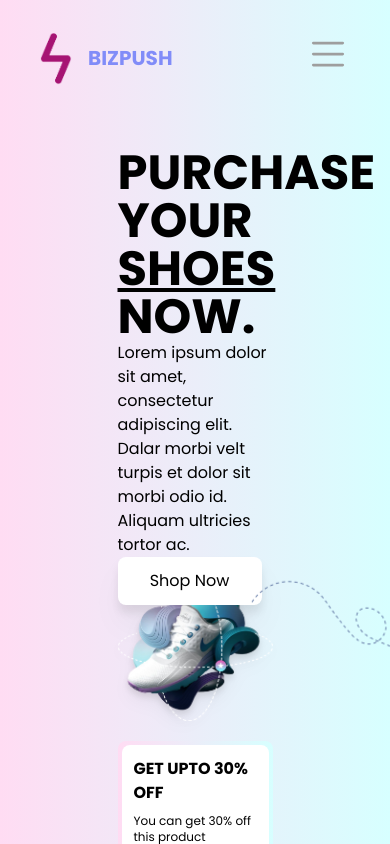
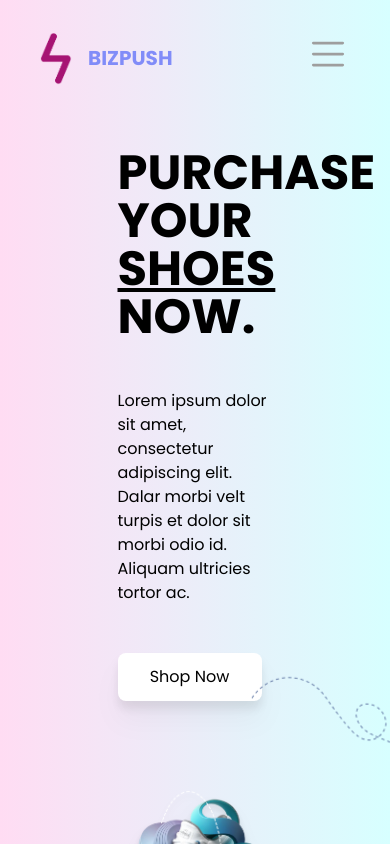
Before and after one commit to Kartik-agrawal123/Bizpush, a React (Create React App) app: page / in a window 390 px wide. Shown: the top 844 px of the page. Built offline with nearby package versions, Linux system fonts and the light colour scheme; a web font is replaced by a local one.

Commit message:
responsive arrow

```diff
--- a/src/components/Hero.jsx
+++ b/src/components/Hero.jsx
@@ -4,13 +4,13 @@ const Hero = () => {
   return (
     <section id="herosection">
       <div className="container  max-w-6xl mx-auto px-10 py-8 text-black  h-auto">
-        <div className="flex flex-col space-y-10 items-center justify-center md:flex-row md:space-x-10 md:space-y-0">
-          <div className=" w-2/4 h-96 flex flex-col justify-between">
+        <div className=" flex flex-col space-y-10 items-center justify-center md:flex-row md:space-x-10 md:space-y-0">
+          <div className="w-2/4 h-fit flex flex-col justify-between">
             <div className="text-5xl font-extrabold w-4/5">
               PURCHASE YOUR <u>SHOES</u> NOW.
             </div>
 
-            <div>
+            <div className="mt-12 mb-12">
               Lorem ipsum dolor sit amet, consectetur adipiscing elit. Dalar
               morbi velt turpis et dolor sit morbi odio id. Aliquam ultricies
               tortor ac.
```
